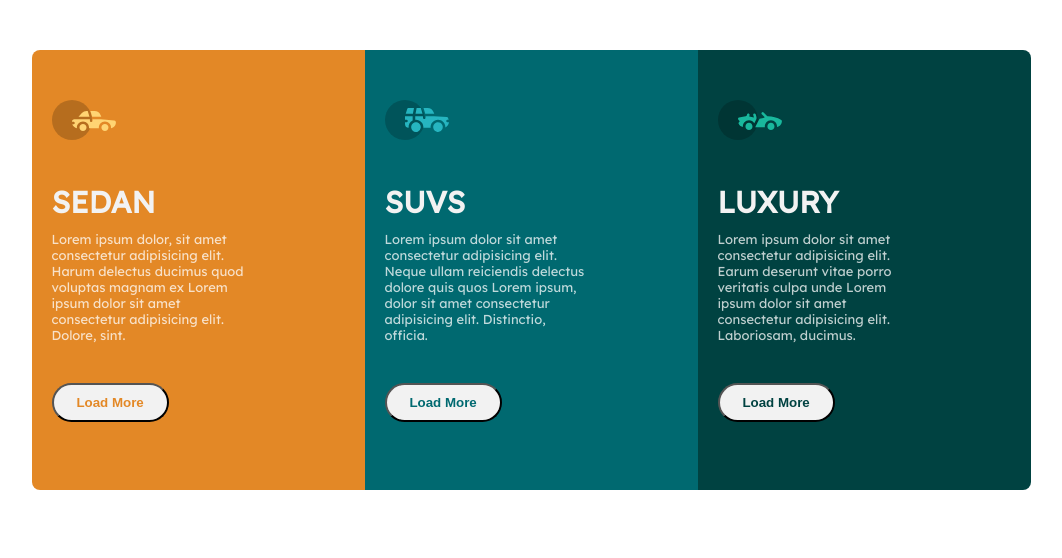
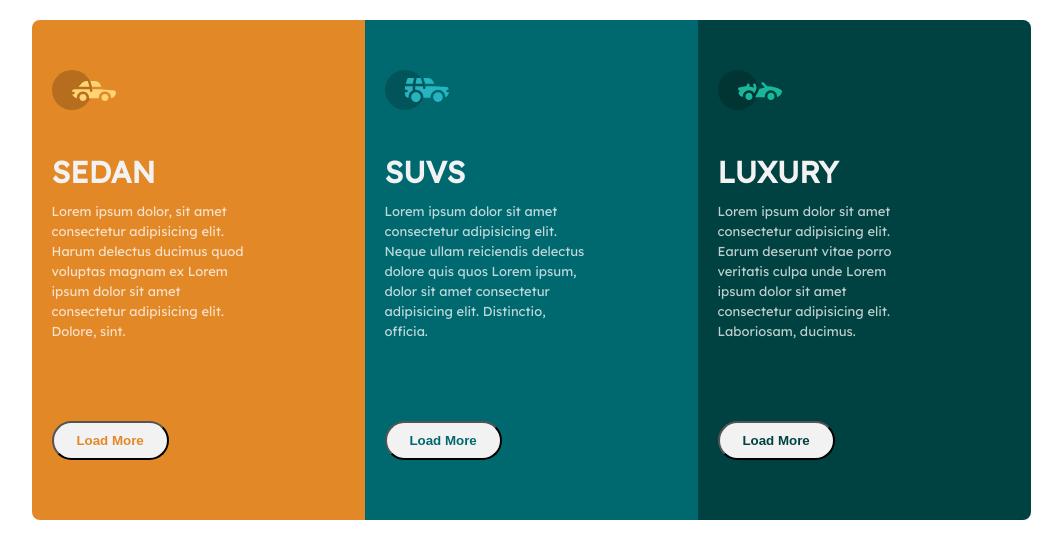
Before and after one commit to YounusHussain151214726/Mid-Level-Challange-8, a plain HTML site: page index.html in a window 1280 px wide. Shown: the whole page, without its empty margins (109-1171 px from the left). Drawn offline with Linux system fonts and the light colour scheme.

Commit message:
29-oct-22

```diff
--- a/Card.css
+++ b/Card.css
@@ -32,6 +32,8 @@ body {
   margin: 0 auto;
   max-width: 1110px;
   width: 90%;
+display: flex;
+align-items: center;
 }
 
 .Wraper {
@@ -44,7 +46,6 @@ body {
 
 .box1 {
   width: 30%;
-  height: 55vh;
   min-width: 30rem;
   background-color: var(--Bright-orange);
   border-bottom-left-radius: 0.8rem;
@@ -53,7 +54,6 @@ body {
 
 .box2 {
   width: 30%;
-  height: 55vh;
 
   min-width: 30rem;
   background-color: var(--Dark-cyan);
@@ -61,7 +61,7 @@ body {
 
 .box3 {
   width: 30%;
-  height: 55vh;
+
 
   min-width: 30rem;
   background-color: var(--Very-dark-cyan);
@@ -90,12 +90,13 @@ p {
   width: 70%;
   font-size: 1.3rem;
   color: var(--Transparent-white);
+line-height: 2rem;
 }
 
 .btn1,
 .btn2,
 .btn3 {
-  padding: 2rem 2rem;
+  padding: 6rem 2rem;
 }
 
 .btn1 button,
```
